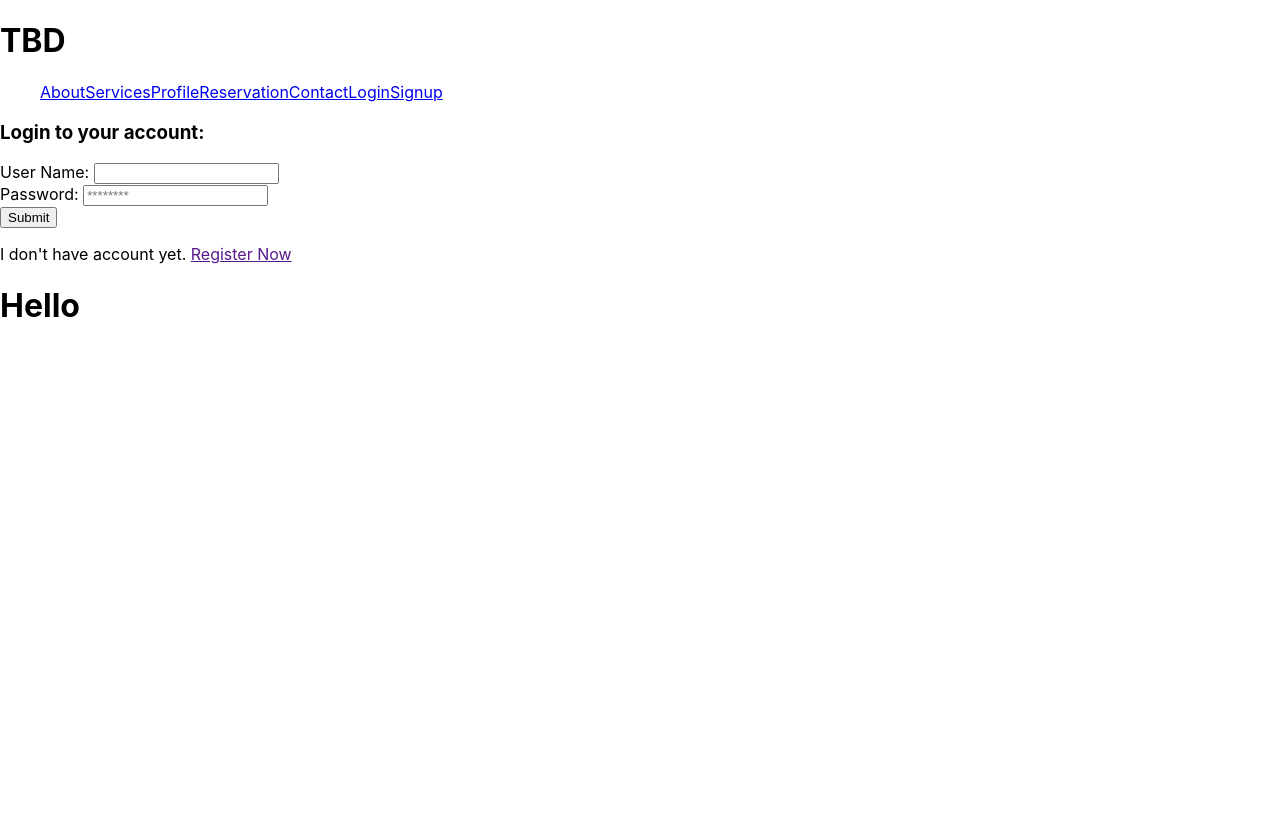
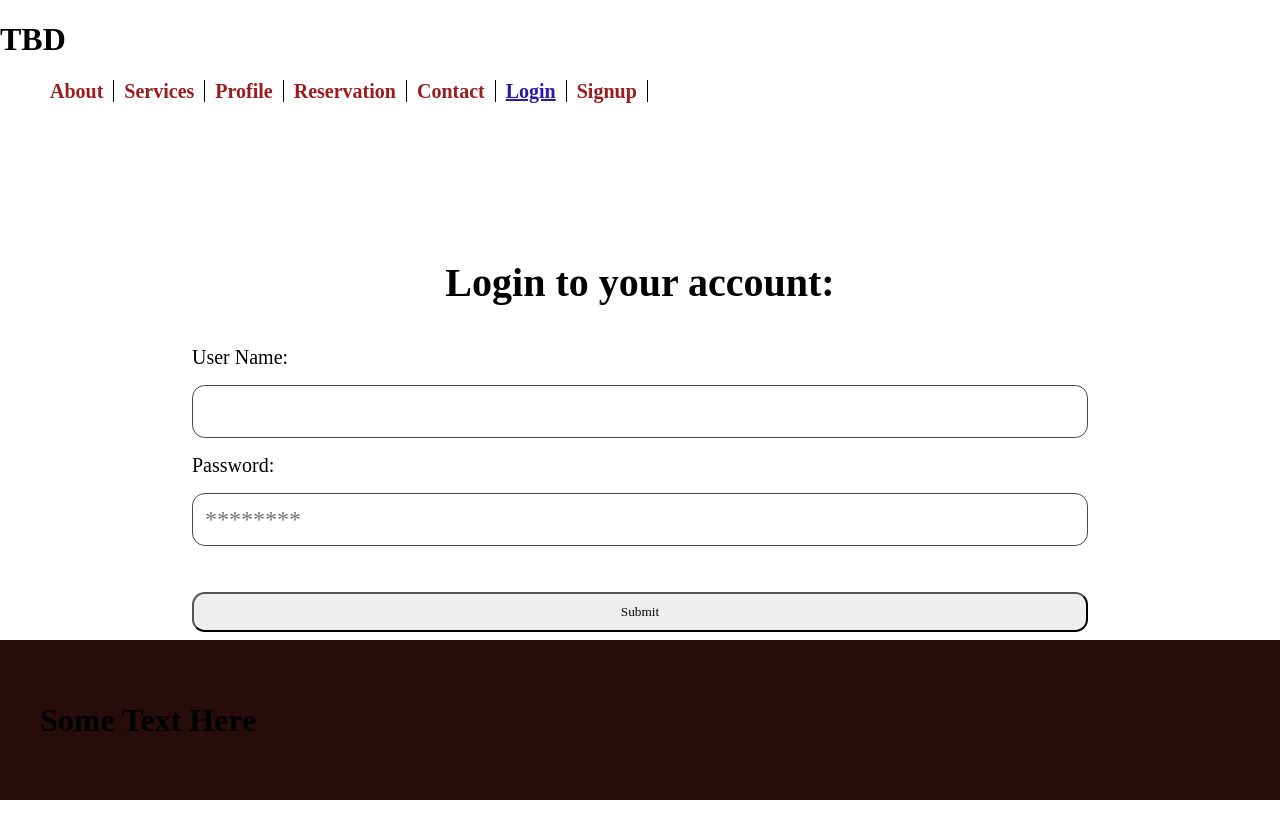
Before and after one commit to blen90/barkAvenue, a React (Create React App) app: page /Login in a window 1280 px wide. Shown: the top 838 px of the page. Before the commit the page ends 800 px from the top, so only its background shows below. Built offline with nearby package versions, Linux system fonts and the light colour scheme.

Commit message:
basic styling

```diff
--- a/src/App.js
+++ b/src/App.js
@@ -25,7 +25,7 @@ class App extends Component {
           <div className="container">
              <Switch>
               {/* <Route exact path="/" component={About} /> */}
-              <Route exact path="/" component={About} />
+              <Route exact path="/About" component={About} />
               <Route exact path="/Checkout" component={Checkout} />
               <Route exact path="/Profile" component={Profile} />
               <Route exact path="/Services" component={Services} />
--- a/src/pages/About/About.js
+++ b/src/pages/About/About.js
@@ -1,6 +1,23 @@
+import React from "react";
+import { Container, Row, Col, CardImg } from "reactstrap";
+//import Profile from "../../../public/images/img1.jpeg";
+
 export default function About() {
-    return (
-        <h1>Reservation</h1>
+  return (
+    <Container className="About">
+      <Row>
+        <Col xs="12" sm="12">
+        <p> QUALITY PET CARE! AFFORDABLE PRICES!</p>
+        </Col>
 
-    );
+        <Col xs="12" sm="8">
+          <p>About US:</p>
+        </Col>
+
+        <Col xs="12" sm="4">
+          <CardImg className="petImage" alt="petImage" />
+        </Col>
+      </Row>
+    </Container>
+  );
 }
--- a/src/pages/Login/Login.css
+++ b/src/pages/Login/Login.css
@@ -0,0 +1,34 @@
+h3 {
+  font-size: 2.5rem;
+  text-align: center;
+}
+
+.contact {
+  margin: 0% 10% 0% 15%;
+  padding-top: 100px;
+  padding-bottom: 400px;
+  width: 70%;
+  font-size: 1.25rem;
+  text-align: left;
+}
+
+Label {
+  font-size: 1.25rem;
+}
+
+input {
+  display: block;
+  width: 100%;
+  padding: 0.75rem;
+  margin: 1rem 0;
+  font-size: 1.5rem;
+  border: 1px solid #484848;
+  border-radius: 0.8rem;
+}
+
+Button {
+  margin-top: 30px;
+  padding: 10px;
+  width: 100%;
+  border-radius: 0.8rem;
+}
--- a/src/pages/components/Footer.js
+++ b/src/pages/components/Footer.js
@@ -1,6 +1,8 @@
 export default function Footer() {
-    return (
-        <h1>Hello</h1>
+  return (
+    <div className="footer">
+        <h1>Some Text Here</h1>
+    </div>
 
-    );
+  );
 }
--- a/src/pages/components/style.css
+++ b/src/pages/components/style.css
@@ -0,0 +1,36 @@
+* {
+    box-sizing: border-box;
+    font-family: 'Shadows Into Light', cursive;
+    color: black;
+  }
+
+  .App {
+    text-align: center;
+  }
+  .LinkList {
+    color: rgb(155, 29, 29);
+    padding: 0px 10px 0px 10px;
+    border-right: 1px solid black;
+    font-size:1.25rem;
+    font-weight: bold;
+    text-decoration: none;
+  }
+
+  .active{
+    color: rgb(40, 25, 177);
+    font-weight: bold;
+    text-decoration: underline;
+  }
+
+  .footer {
+    background-color: rgb(39, 12, 12);
+    position: fixed;
+    bottom: 0;
+    left: 0;
+    width: 100%;
+    padding: 40px;
+  }
+
+  .footer h4{
+    color: white;
+  }
```
